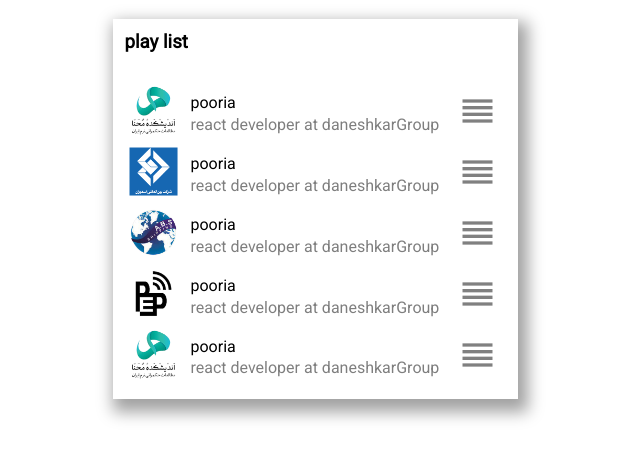
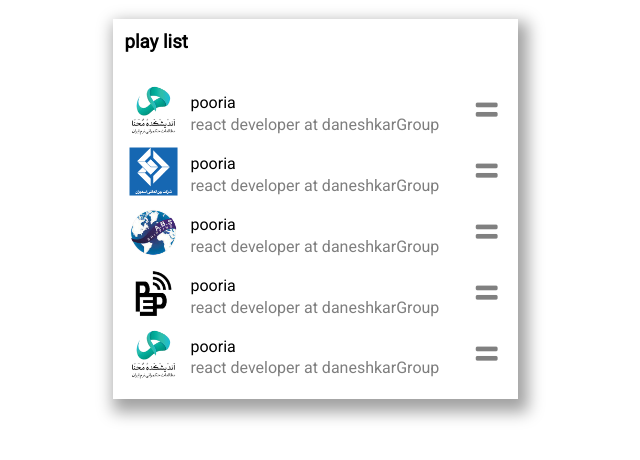
Before and after one commit to Pooriadevx/exercise, a plain HTML site: page playlist/index.html in a window 1280 px wide. Shown: the whole page, without its empty margins (325-965 px from the left). Drawn offline with Linux system fonts and the light colour scheme; files that its build step writes are made by us from their sources.

Commit message:
Added font awesome

```diff
--- a/playlist/index.html
+++ b/playlist/index.html
@@ -1,21 +1,11 @@
 <!DOCTYPE html>
 <html lang="en">
   <head>
+    <link rel="stylesheet" href="https://pro.fontawesome.com/releases/v5.10.0/css/all.css" integrity="sha384-AYmEC3Yw5cVb3ZcuHtOA93w35dYTsvhLPVnYs9eStHfGJvOvKxVfELGroGkvsg+p" crossorigin="anonymous"/>
     <link rel="stylesheet" href="./style.css" />
     <meta http-equiv="X-UA-Compatible" content="IE=edge" />
     <meta name="viewport" content="width=device-width, initial-scale=1.0" />
 
-    <!-- https://material.io/resources/icons/?style=baseline -->
-    <link
-      href="https://fonts.googleapis.com/css2?family=Material+Icons"
-      rel="stylesheet"
-    />
-
-    <!-- https://material.io/resources/icons/?style=outline -->
-    <link
-      href="https://fonts.googleapis.com/css2?family=Material+Icons+Outlined"
-      rel="stylesheet"
-    />
     <link rel="preconnect" href="https://fonts.googleapis.com" />
     <link rel="preconnect" href="https://fonts.gstatic.com" crossorigin />
     <link
@@ -48,12 +38,8 @@
           </div>
         </div>
 
-        <div style="width: 50; float: right; margin: 8px 20px 0 0">
-          <span
-            class="material-icons-outlined"
-            style="font-size: 40px; color: gray"
-            >reorder</span
-          >
+        <div style="width: 50; float: right; margin: 14px 20px 0 0">
+          <i class="fas fa-equals" style="font-size: 25px;color: gray;"></i>
         </div>
       </div>
       <div>
@@ -68,8 +54,8 @@
           </div>
         </div>
 
-        <div style="width: 50; float: right; margin: 8px 20px 0 0">
-          <span class="material-icons-outlined" style="font-size: 40px; color: gray">reorder</span>
+        <div style="width: 50; float: right; margin: 14px 20px 0 0">
+          <i class="fas fa-equals" style="font-size: 25px;color: gray;"></i>
         </div>
       </div>
       <div>
@@ -84,8 +70,8 @@
           </div>
         </div>
 
-        <div style="width: 50; float: right; margin: 8px 20px 0 0">
-          <span class="material-icons-outlined" style="font-size: 40px; color: gray">reorder</span>
+        <div style="width: 50; float: right; margin: 14px 20px 0 0">
+          <i class="fas fa-equals" style="font-size: 25px;color: gray;"></i>
         </div>
       </div>
       <div>
@@ -100,8 +86,8 @@
           </div>
         </div>
 
-        <div style="width: 50; float: right; margin: 8px 20px 0 0">
-          <span class="material-icons-outlined" style="font-size: 40px; color: gray">reorder</span>
+        <div style="width: 50; float: right; margin: 14px 20px 0 0">
+          <i class="fas fa-equals" style="font-size: 25px;color: gray;"></i>
         </div>
       </div>
       <div>
@@ -115,9 +101,8 @@
             </div>
           </div>
         </div>
-
-        <div style="width: 50; float: right; margin: 8px 20px 0 0">
-          <span class="material-icons-outlined" style="font-size: 40px; color: gray">reorder</span>
+        <div style="width: 50; float: right; margin: 14px 20px 0 0">
+          <i class="fas fa-equals" style="font-size: 25px;color: gray;"></i>
         </div>
       </div>
     </div>
```
